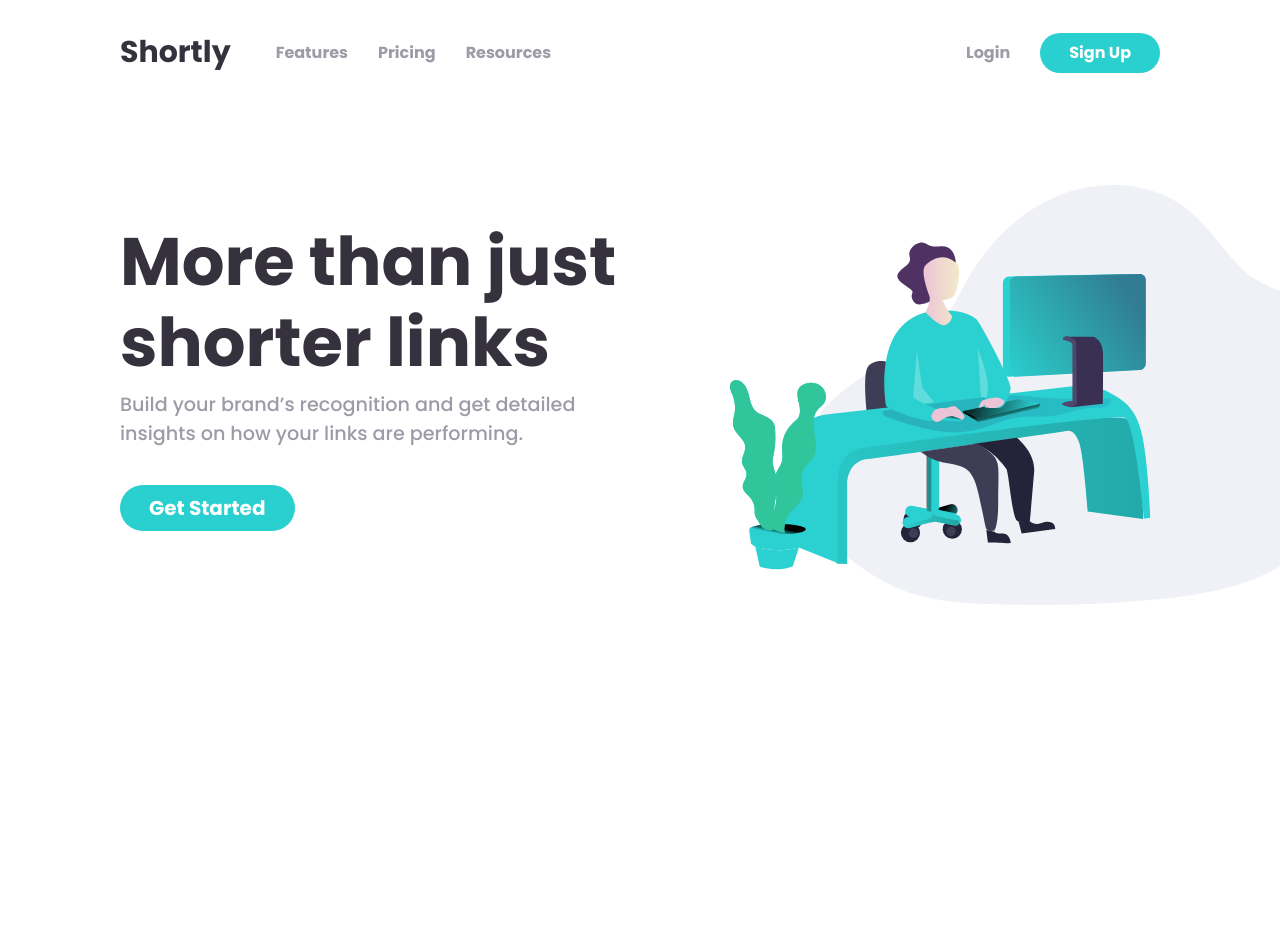
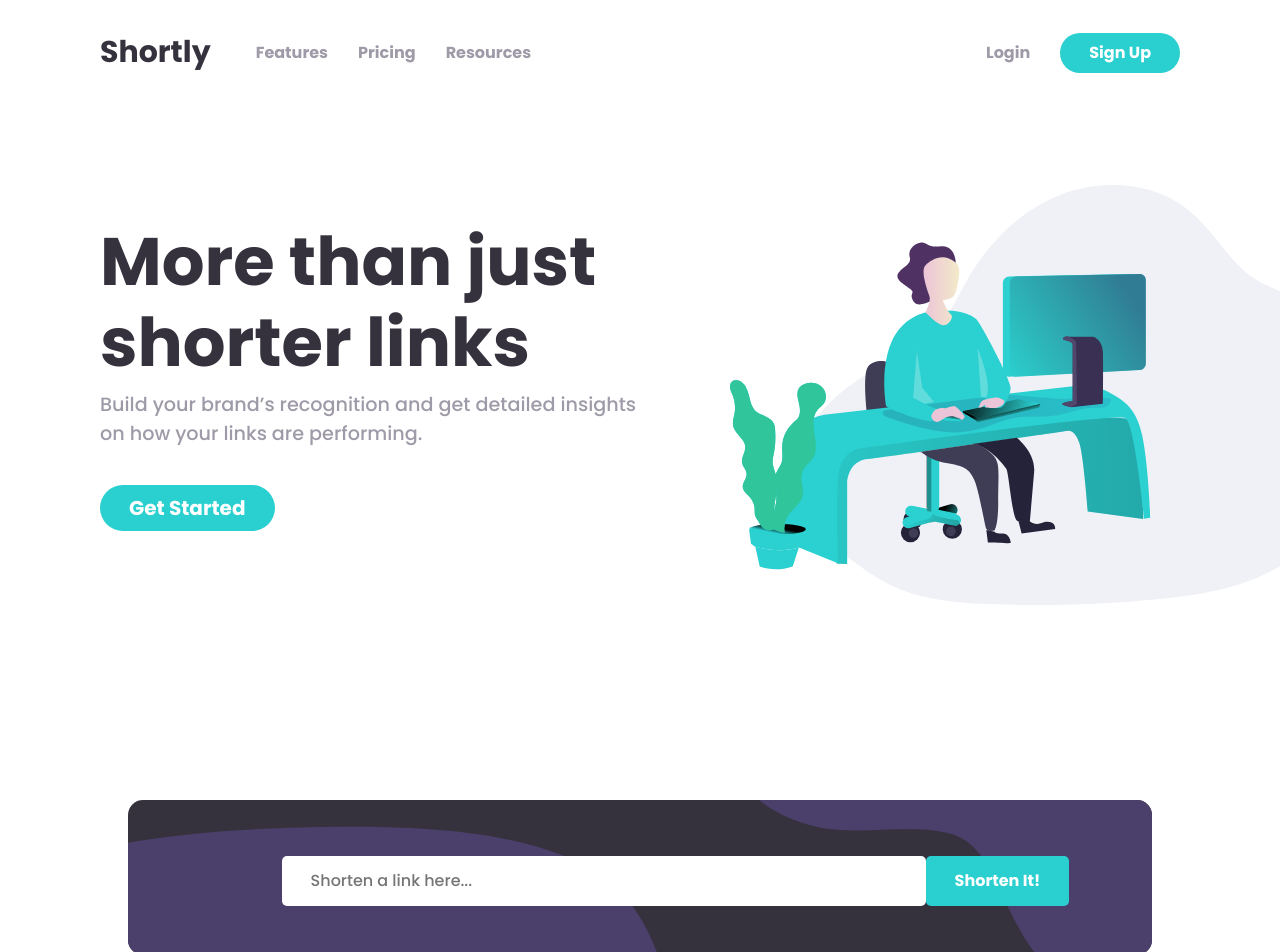
Before and after one commit to montagapallarols/Shortly-URL-shortening-API, a React (Create React App) app: page / in a window 1280 px wide. Shown: the top 952 px of the page. Before the commit the page ends 800 px from the top, so only its background shows below. Built offline with nearby package versions, Linux system fonts and the light colour scheme.

Commit message:
Add search bar component

```diff
--- a/src/App.js
+++ b/src/App.js
@@ -2,11 +2,13 @@ import './App.scss';
 import 'bootstrap/dist/css/bootstrap.min.css';
 
 import Header from "./components/Header/Header";
+import SearchBar from "./components/SearchBar/SearchBar";
 
 function App() {
   return (
     <div className="App">
       <Header/>
+      <SearchBar />
     </div>
   );
 }
--- a/src/App.scss
+++ b/src/App.scss
@@ -3,6 +3,9 @@
 
 .App {
   font-family: "Poppins", sans-serif;
+  display: flex;
+  flex-direction: column;
+  align-items: center !important;
   // padding: 25px $margin-desktop;
   // @include tablet {
   //   padding: 15px 25px;
--- a/src/assets/scss/variables/_variables.scss
+++ b/src/assets/scss/variables/_variables.scss
@@ -1,6 +1,6 @@
 @import "./colours";
 
-$margin-desktop: 120px;
+$margin-desktop: 100px;
 $margin-tablet: 25px;
 
 %button-round {
--- a/src/components/Header/Header.scss
+++ b/src/components/Header/Header.scss
@@ -3,6 +3,7 @@
 .hero-container {
   display: flex;
   overflow: hidden;
+  margin-bottom: 200px;
   @include tablet {
     flex-direction: column;
     text-align: center;
--- /dev/null
+++ b/src/components/SearchBar/SearchBar.jsx
@@ -0,0 +1,20 @@
+import "./SearchBar.scss";
+
+import React from "react";
+import Background from "../../assets/images/bg-shorten-desktop.svg";
+
+export default function SearchBar() {
+  return (
+    <div className="search-bar-container">
+      <img className="background" src={Background} alt="background-color" />
+      <div className="search-area">
+        <input
+          className="search-bar"
+          type="text"
+          placeholder="Shorten a link here..."
+        />
+        <button>Shorten It!</button>
+      </div>
+    </div>
+  );
+}
--- /dev/null
+++ b/src/components/SearchBar/SearchBar.scss
@@ -0,0 +1,32 @@
+@import "../../assets/scss/main";
+
+.search-bar-container {
+  width: 80%;
+  position: absolute;
+  border-radius: 15px;
+  top: 100%;
+  display: flex;
+  flex-direction: column;
+}
+
+.background {
+  background-color: $very-dark-blue;
+  border-radius: 15px;
+}
+
+.search-area {
+  position: absolute;
+  margin-top: 5.5%;
+  margin-left: 15%;
+
+  .search-bar {
+    border: none;
+    padding: 13px 300px 13px 29px;
+    border-radius: 5px;
+  }
+  button {
+    @extend %button-round;
+    padding: 13px 29px;
+    border-radius: 5px;
+  }
+}
```
